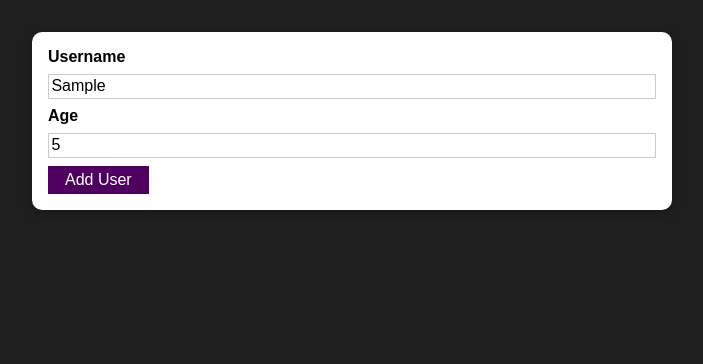
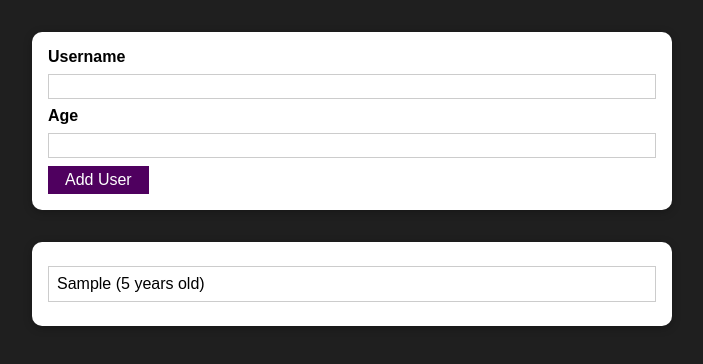
Before and after one commit to IqraMomin/Revision_Form_With_React, a React (Create React App) app: page / in a window 1280 px wide. Both pictures are taken after typing "Sample", "5" into the empty fields and a click on the button "Add User". Shown: the top 364 px of the page, without its empty margins (288-991 px from the left). Built offline with nearby package versions, Linux system fonts and the light colour scheme.

Commit message:
ManagingUsersList

```diff
--- a/src/App.js
+++ b/src/App.js
@@ -1,11 +1,18 @@
+import { useState } from "react";
 import AddUser from "./components/Users/AddUser";
 import UsersList from "./components/Users/UsersList";
 
 function App() {
+  const [usersList,setUsersList] = useState([]);
+  const addUserHandler = (uName,Uage)=>{
+    setUsersList(prevUsersList=>{
+      return [...prevUsersList,{name:uName,age:Uage,id:Math.random().toString()}]
+    })
+  }
   return (
    <div>
-    <AddUser/>
-    <UsersList users={[]}/>
+    <AddUser onAddUser={addUserHandler}/>
+    <UsersList users={usersList}/>
    </div>
   );
 }
--- a/src/components/Users/AddUser.js
+++ b/src/components/Users/AddUser.js
@@ -4,7 +4,7 @@ import Card from '../UI/Card';
 import Button from '../UI/Button';
 
 
-function AddUser() {
+function AddUser(props) {
     const [enteredUsername,setEnteredUsername] = useState("");
     const [enteredAge,setEnteredAge] = useState("");
     const addUserHandler = (event)=>{
@@ -12,7 +12,9 @@ function AddUser() {
         if(enteredUsername.trim().length===0 || enteredAge.trim().length===0 ||enteredAge<=0){
             return;
         }
-        console.log(enteredUsername,enteredAge);
+        props.onAddUser(enteredUsername,enteredAge);
+        setEnteredUsername("");
+        setEnteredAge("");
     }
 
     const usernameChangeHandler =(event)=>{
@@ -26,9 +28,9 @@ function AddUser() {
         <Card className="input">
            <form onSubmit={addUserHandler}>
             <label htmlFor='username'>Username</label>
-            <input type='text' id='username' onChange={usernameChangeHandler}/>
+            <input type='text' id='username' value={enteredUsername} onChange={usernameChangeHandler}/>
             <label htmlFor='age'>Age</label>
-            <input type='number' id='age' onChange={ageChangeHandler}/>
+            <input type='number' id='age' value={enteredAge} onChange={ageChangeHandler}/>
             <Button type='submit'>Add User</Button>
             </form>
         </Card>
--- a/src/components/Users/UsersList.js
+++ b/src/components/Users/UsersList.js
@@ -1,12 +1,13 @@
 import React from 'react'
-import Card from '../UI/Card'
+import Card from '../UI/Card';
+import "./UsersList.css";
 
 function UsersList(props) {
     return (
         <Card className="users">
             <ul>
             {props.users.map(user => {
-                return <li>{user.name} ({user.age} years old)</li>
+                return <li key={user.id}>{user.name} ({user.age} years old)</li>
             })}
             </ul>
         </Card>
```
